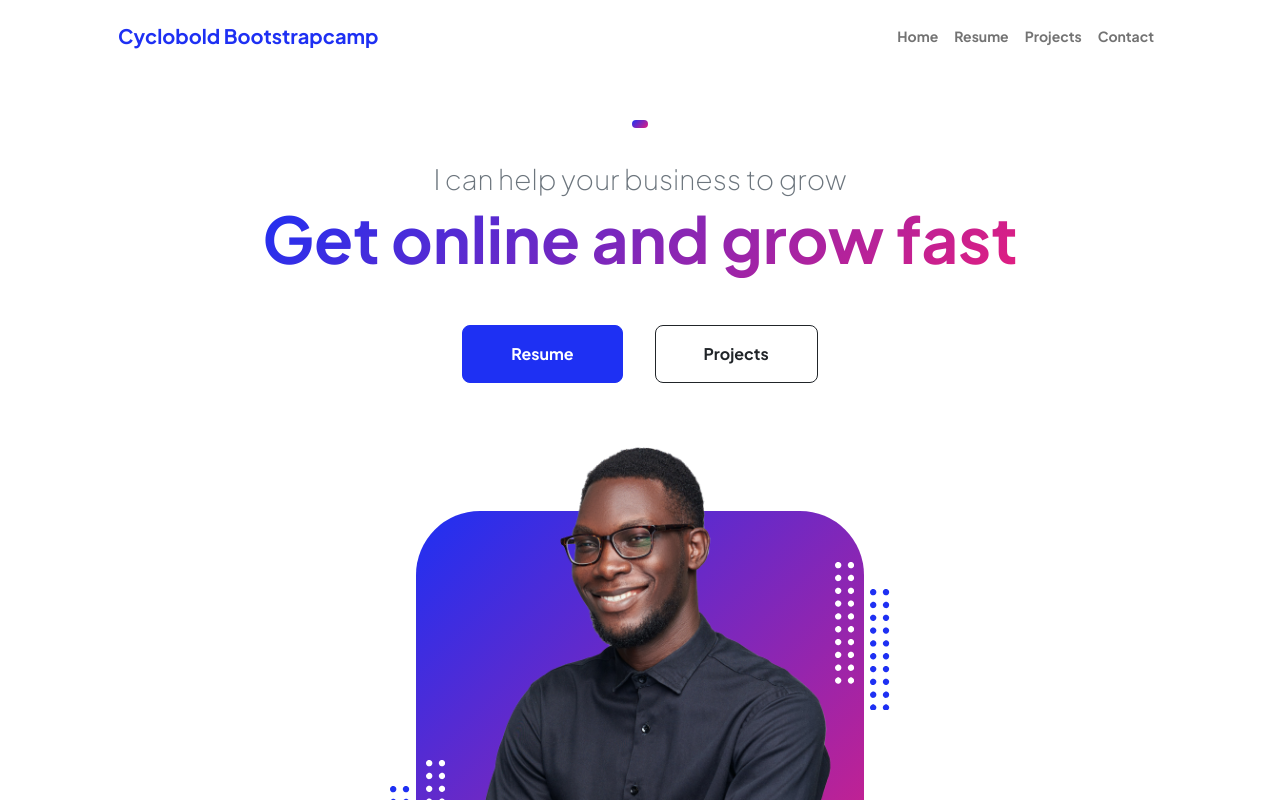
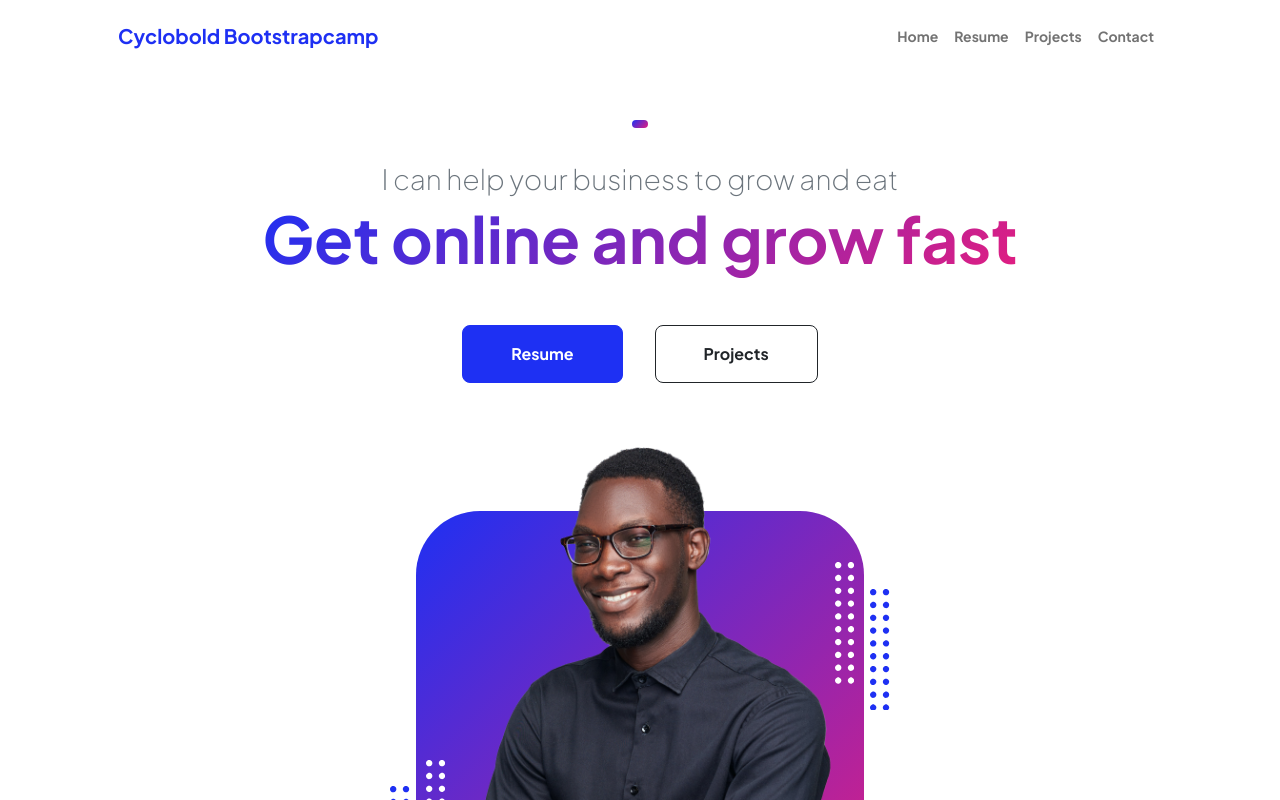
Before and after one commit to syjjem/SimplePerson, a plain HTML site: page index.html in a window 1280 px wide. Shown: the top 800 px of the page. Drawn offline with nearby package versions, Linux system fonts and the light colour scheme.

Commit message:
App Live

```diff
--- a/index.html
+++ b/index.html
@@ -42,7 +42,7 @@
                             <!-- Header text content-->
                             <div class="text-center text-xxl-start">
                                 <div class="badge bg-gradient-primary-to-secondary text-white mb-4"><div class="text-uppercase"></div></div>
-                                <div class="fs-3 fw-light text-muted">I can help your business to  grow</div>
+                                <div class="fs-3 fw-light text-muted">I can help your business to  grow and eat</div>
                                 <h1 class="display-3 fw-bolder mb-5"><span class="text-gradient d-inline">Get online and grow fast</span></h1>
                                 <div class="d-grid gap-3 d-sm-flex justify-content-sm-center justify-content-xxl-start mb-3">
                                     <a class="btn btn-primary btn-lg px-5 py-3 me-sm-3 fs-6 fw-bolder" href="resume.html">Resume</a>
```
Also changed, not shown: 1 other file.
